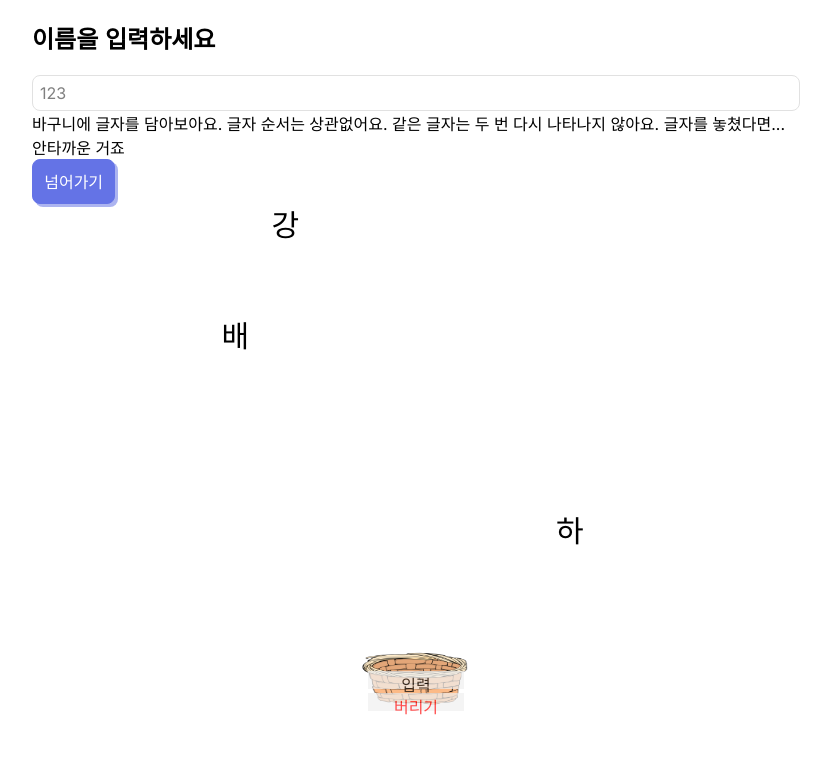
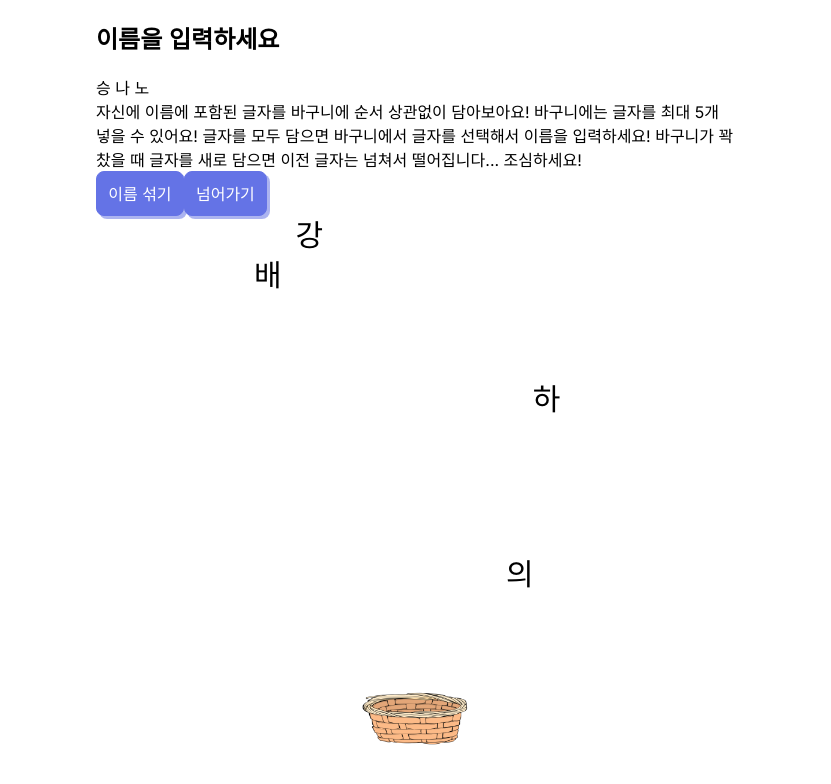
Before and after one commit to Team-SADA/SADA_UI, a React (Create React App) app: page /name in a window 1280 px wide. Shown: the top 784 px of the page, without its empty margins (224-1055 px from the left). Built offline with nearby package versions, Linux system fonts and the light colour scheme.

Commit message:
Collision

```diff
--- a/src/pages/name_page.module.scss
+++ b/src/pages/name_page.module.scss
@@ -1,6 +1,6 @@
 .section {
   position: relative;
-  padding: 0 20%;
+  padding: 0 25%;
   user-select: none;
 
   .header {
@@ -17,7 +17,7 @@
     width: 100%;
     span {
       position: absolute;
-      animation: fall 1s ease-in forwards;
+      animation: fall 1.2s ease-in forwards;
       font-size: 30px;
     }
   }
@@ -30,7 +30,7 @@
     position: fixed;
     width: 120px;
     height: 90px;
-    bottom: 80px;
+    bottom: 40px;
 
     img {
       position: absolute;
--- a/src/pages/name_page.tsx
+++ b/src/pages/name_page.tsx
@@ -3,7 +3,7 @@ import classes from "./name_page.module.scss";
 import { useContext, useEffect, useState } from "react";
 import GlobalContext from "../components/context/context";
 
-const DEBUG = true;
+const DEBUG = false;
 
 const json: any = require("../components/context/data.json");
 
@@ -19,7 +19,7 @@ const nameChars = [
   "헌혁현형혜호홍환황효후훈휘흔희",
 ]
   .join("")
-  .split(""); // 135 = 15 * 9 characters + 1
+  .split(""); // 136 = 15 * 9 + 1
 
 function shuffle(array: any[]) {
   let currentIndex = array.length;
@@ -55,19 +55,30 @@ export default function NamePage() {
   const [mouseX, setMouseX] = useState(window.innerWidth / 2);
   const [charQueue, setCharQueue] = useState<string[]>(nameChars);
   const [newCharIndex, setNewCharIndex] = useState(0);
+  const [listener, setListener] = useState<EventListener | null>(null);
+  const [name, setName] = useState<(string | null)[]>([null, null, null]);
 
-  const randomLeft = () => Math.random() * window.innerWidth * 0.6;
+  const [collide, setCollide] = useState(false);
+
+  const shuffleName = () => {
+    setName(shuffle(name));
+  }
+
+  const randomLeft = () => Math.random() * window.innerWidth * 0.5;
 
   const createNewBlock = (): Block => {
-    if (newCharIndex >= charQueue.length) return { char: "", left: 0 };
-    const data = charQueue[newCharIndex];
-    setNewCharIndex(newCharIndex + 1);
+    // if (newCharIndex >= charQueue.length) return { char: "", left: 0 };
+    const data = charQueue[newCharIndex % charQueue.length];
+    setNewCharIndex(newCharIndex % charQueue.length + 1);
     return { char: data, left: randomLeft() };
   };
 
   const [blockList, setBlockList] = useState<Block[]>([]);
   const [timeoutId, setTimeoutId] = useState<ReturnType<
-    typeof setInterval
+    typeof setTimeout
+  > | null>(null);
+  const [intervalId, setIntervalId] = useState<ReturnType<
+      typeof setInterval
   > | null>(null);
 
   useEffect(() => {
@@ -75,9 +86,7 @@ export default function NamePage() {
     if (!ignore) {
       if (DEBUG) console.log("load");
       setCharQueue(shuffle(nameChars));
-      document.addEventListener("mousemove", (event) =>
-        setMouseX(event.clientX)
-      );
+      document.addEventListener("mousemove", (event) => setMouseX(event.clientX));
     }
     return () => {
       ignore = true;
@@ -88,21 +97,52 @@ export default function NamePage() {
     setTimeoutId(
       setTimeout(() => {
         const newBlock = createNewBlock();
-        if (DEBUG) console.log(newCharIndex, charQueue, newBlock);
+        if (DEBUG) console.log(newCharIndex, newBlock);
         if (newBlock.char !== "") setBlockList([...blockList, newBlock]);
       }, 300)
     );
   }, [charQueue, newCharIndex]);
 
+  useEffect(() => {
+    clearInterval(intervalId!);
+    setIntervalId(
+      setInterval(() => {
+        if (collide) setCollide(false);
+        const collideIndex = (newCharIndex - 4 + charQueue.length) % charQueue.length;
+        if (DEBUG) console.log('collide', collideIndex);
+        const collidedBlock = blockList[collideIndex];
+        if (collidedBlock !== undefined) {
+          const basketRelativeBlockX = collidedBlock.left - mouseX + window.innerWidth / 4;
+          console.log('block: ', collidedBlock.char, basketRelativeBlockX);
+          if (-60 <= basketRelativeBlockX && basketRelativeBlockX <= 60) {
+            if (!name.includes(collidedBlock.char)) {
+              setName([...name.slice(1), collidedBlock.char]);
+              setCollide(true);
+            }
+          }
+        }
+      }, 10)
+    );
+  }, [mouseX, newCharIndex]);
+
   return (
     <section className={classes.section}>
       <div className={classes.header}>
         <h2>이름을 입력하세요</h2>
-        <input type="text" value={"123"} readOnly={true} />
+        <span>
+          {name.map(char => (
+            <span>{char !== null ? char : '_'} </span>
+          ))}
+        </span>
         <div className={classes.description}>
-          바구니에 글자를 담아보아요. 글자 순서는 상관없어요. 같은 글자는 두 번
-          다시 나타나지 않아요. 글자를 놓쳤다면... 안타까운 거죠
+          자신에 이름에 포함된 글자를 바구니에 순서 상관없이 담아보아요!
+          바구니에는 글자를 최대 5개 넣을 수 있어요!
+          글자를 모두 담으면 바구니에서 글자를 선택해서 이름을 입력하세요!
+          바구니가 꽉 찼을 때 글자를 새로 담으면 이전 글자는 넘쳐서 떨어집니다... 조심하세요!
         </div>
+        <button className="btn-flat" onClick={shuffleName}>
+          이름 섞기
+        </button>
         <button className="btn-flat" onClick={submitHandler}>
           넘어가기
         </button>
@@ -114,14 +154,16 @@ export default function NamePage() {
           </span>
         ))}
       </div>
-      <div className={classes.basket} style={{ left: mouseX - 60 }}>
+      <div className={classes.basket} style={{left: mouseX - 60, ...(collide ? {backgroundColor: 'red'} : {})}}>
         <img src={"./basket.png"} alt="basket" />
+        {/*
         <button type="button" className={classes.button1} onClick={() => {}}>
           입력
         </button>
         <button type="button" className={classes.button2} onClick={() => {}}>
           버리기
         </button>
+        */}
       </div>
     </section>
   );
```
